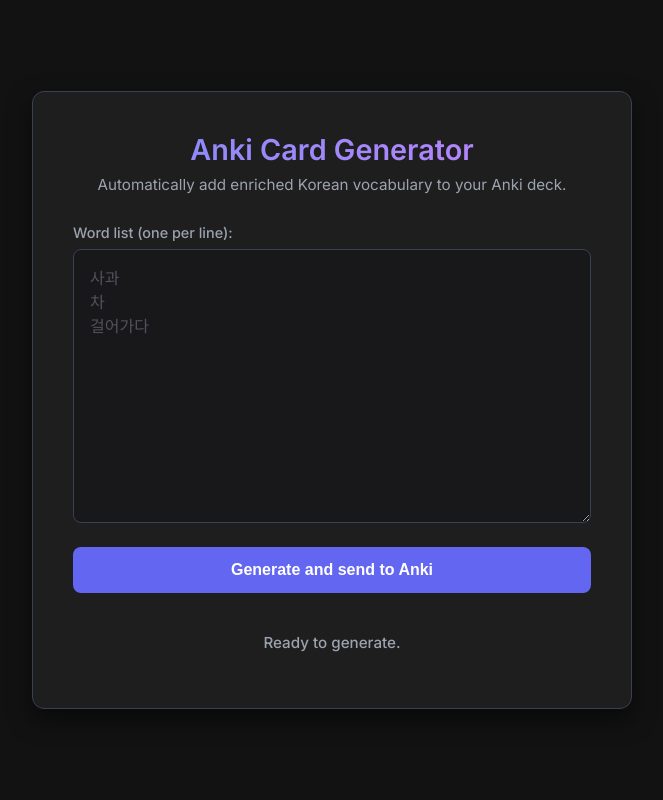
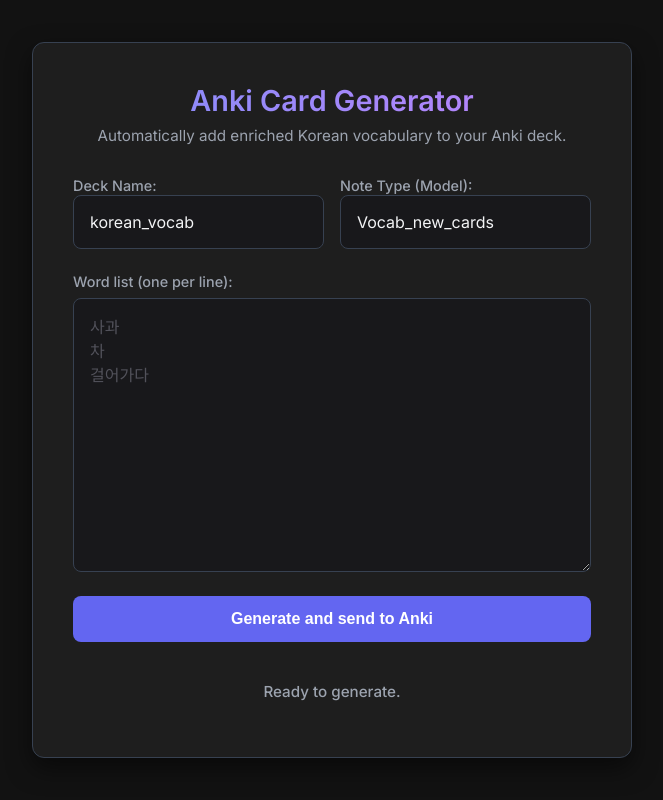
Before and after one commit to TonyPansera/anki_korean_cards_automatic_creator, a Flask app: page / in a window 1280 px wide. Shown: the whole page, without its empty margins (308-971 px from the left). Run offline with Flask 3, Linux system fonts and the light colour scheme.

Commit message:
custom deck name

```diff
--- a/app.py
+++ b/app.py
@@ -42,6 +42,9 @@
         return jsonify({"success": False, "error": "Invalid request. Missing 'words'."}), 400
 
     words_input = data["words"]
+    deck_name = data.get("deck_name", DECK_NAME)
+    model_name = data.get("model_name", MODEL_NAME)
+
     # Filter empty lines
     words_list = [w.strip() for w in words_input.split("\n") if w.strip()]
 
@@ -94,8 +97,8 @@
             "version": 6,
             "params": {
                 "note": {
-                    "deckName": DECK_NAME,
-                    "modelName": MODEL_NAME,
+                    "deckName": deck_name,
+                    "modelName": model_name,
                     "fields": fields,
                     "options": {
                         "allowDuplicate": False
--- a/static/script.js
+++ b/static/script.js
@@ -17,15 +17,24 @@
 
     generateBtn.addEventListener("click", async () => {
         const words = wordsInput.value.trim();
+        const deckName = document.getElementById("deck-input").value.trim();
+        const modelName = document.getElementById("model-input").value.trim();
 
         if (!words) {
             setStatus("error", "Error: Please enter at least one word.");
             return;
         }
 
+        if (!deckName || !modelName) {
+            setStatus("error", "Error: Deck Name and Note Type cannot be empty.");
+            return;
+        }
+
         // Disable UI
         generateBtn.disabled = true;
         wordsInput.disabled = true;
+        document.getElementById("deck-input").disabled = true;
+        document.getElementById("model-input").disabled = true;
 
         // Set loading state
         setStatus("loading", "⏳ Processing via AI and sending to Anki...");
@@ -36,7 +45,11 @@
                 headers: {
                     "Content-Type": "application/json"
                 },
-                body: JSON.stringify({ words: words })
+                body: JSON.stringify({
+                    words: words,
+                    deck_name: deckName,
+                    model_name: modelName
+                })
             });
 
             const data = await response.json();
@@ -59,6 +72,8 @@
             // Re-enable UI
             generateBtn.disabled = false;
             wordsInput.disabled = false;
+            document.getElementById("deck-input").disabled = false;
+            document.getElementById("model-input").disabled = false;
             wordsInput.focus();
         }
     });
--- a/static/style.css
+++ b/static/style.css
@@ -73,7 +73,7 @@
     color: var(--text-secondary);
 }
 
-textarea {
+textarea, input[type="text"] {
     width: 100%;
     background-color: #18181b;
     border: 1px solid var(--border-color);
@@ -82,18 +82,21 @@
     color: var(--text-primary);
     font-family: 'Inter', sans-serif;
     font-size: 1rem;
+    transition: border-color 0.2s, box-shadow 0.2s;
+}
+
+textarea {
     resize: vertical;
-    transition: border-color 0.2s, box-shadow 0.2s;
     line-height: 1.5;
 }
 
-textarea:focus {
+textarea:focus, input[type="text"]:focus {
     outline: none;
     border-color: var(--accent-color);
     box-shadow: 0 0 0 3px rgba(99, 102, 241, 0.2);
 }
 
-textarea::placeholder {
+textarea::placeholder, input[type="text"]::placeholder {
     color: #52525b;
 }
 
--- a/templates/index.html
+++ b/templates/index.html
@@ -16,6 +16,17 @@
             <h1>Anki Card Generator</h1>
             <p>Automatically add enriched Korean vocabulary to your Anki deck.</p>
         </header>
+
+        <section class="config-section" style="display: flex; gap: 16px; margin-bottom: 24px;">
+            <div style="flex: 1;">
+                <label for="deck-input">Deck Name:</label>
+                <input type="text" id="deck-input" value="korean_vocab" placeholder="e.g. korean_vocab">
+            </div>
+            <div style="flex: 1;">
+                <label for="model-input">Note Type (Model):</label>
+                <input type="text" id="model-input" value="Vocab_new_cards" placeholder="e.g. Vocab_new_cards">
+            </div>
+        </section>
 
         <section class="input-section">
             <label for="words-input">Word list (one per line):</label>
```
Also changed, not shown: MEMORY.md (+2 -2 lines), README.md.
